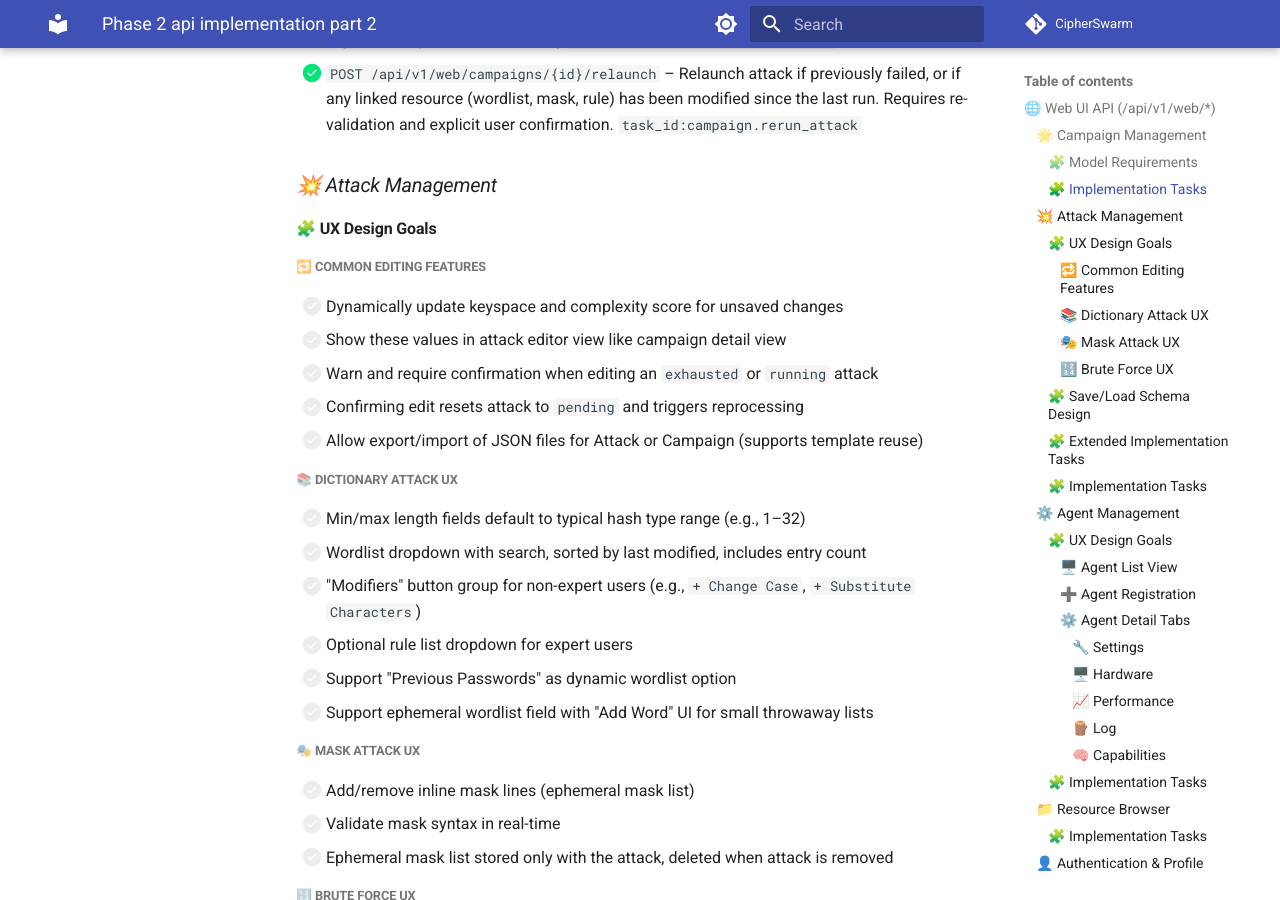
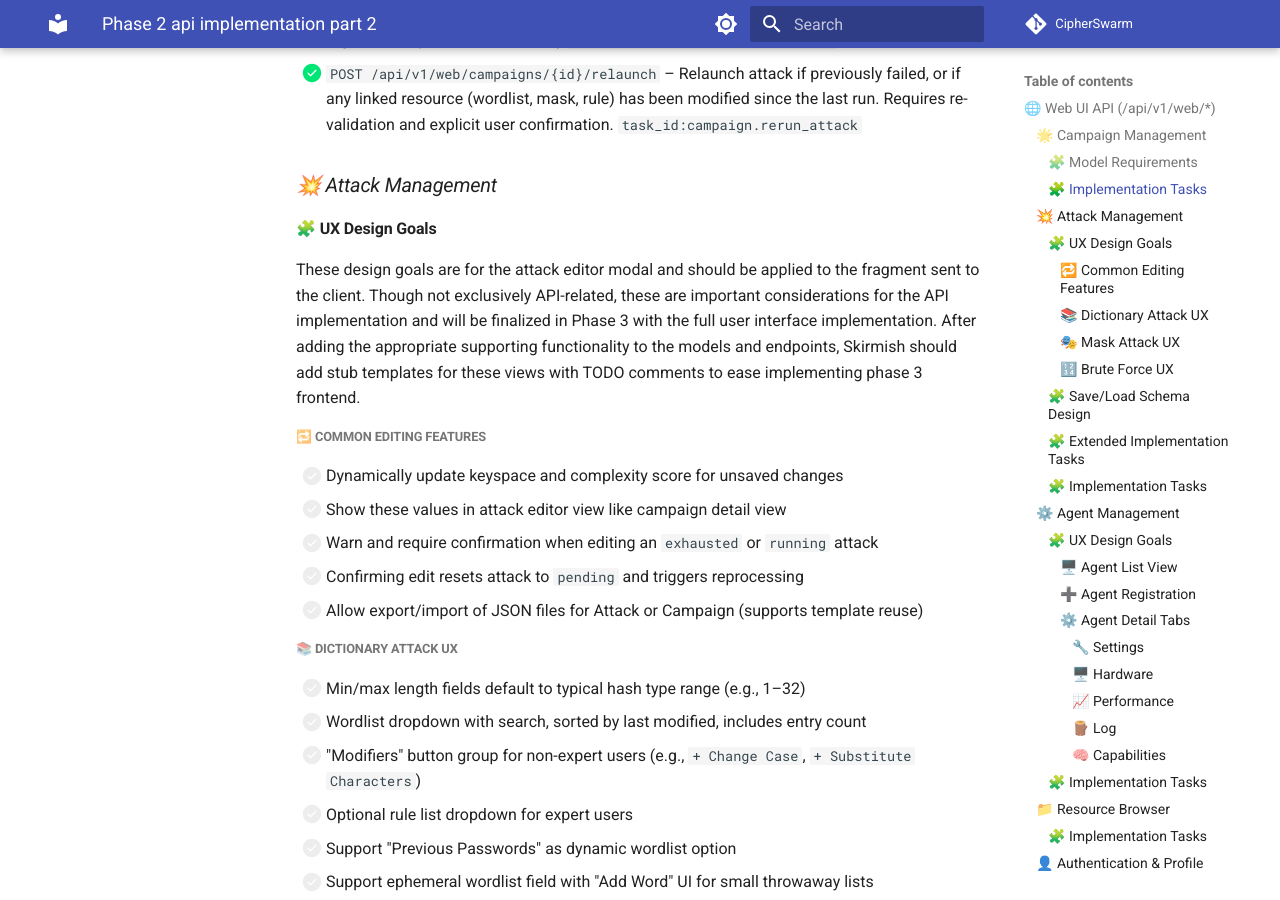
Before and after one commit to unclesp1d3r/CipherSwarm, an MkDocs documentation site: the page built from docs/v2_rewrite_implementation_plan/phase-2-api-implementation-parts/phase-2-api-implementation-part-2.md, in a window 1280 px wide and 900 px high, scrolled down 2515 px. Built offline with MkDocs 1.6.1 and Material for MkDocs 9.7.7, drawn with Linux system fonts in a browser that asks for light colours; comment, search, counter and statistics services are not loaded.

Commit message:
docs(api): update attack editor modal design goals in implementation plan
- Added design goals for the attack editor modal, emphasizing their relevance to the API implementation.
- Noted that these goals will be finalized in Phase 3 alongside the full user interface implementation.
- Included instructions for adding supporting functionality and stub templates for future development.

Signed-off-by: Skirmish
Signed-off-by: UncleSp1d3r <unclespider@protonmail.com>

```diff
--- a/docs/v2_rewrite_implementation_plan/phase-2-api-implementation-parts/phase-2-api-implementation-part-2.md
+++ b/docs/v2_rewrite_implementation_plan/phase-2-api-implementation-parts/phase-2-api-implementation-part-2.md
@@ -72,6 +72,8 @@ These fields must be integrated into campaign detail responses, sortable/queryab
 <!-- section: web-ui-api-campaign-management-ux-design-goals -->
 
 #### 🧩 UX Design Goals
+
+These design goals are for the attack editor modal and should be applied to the fragment sent to the client. Though not exclusively API-related, these are important considerations for the API implementation and will be finalized in Phase 3 with the full user interface implementation. After adding the appropriate supporting functionality to the models and endpoints, Skirmish should add stub templates for these views with TODO comments to ease implementing phase 3 frontend.
 
 ##### 🔁 Common Editing Features
 
```
